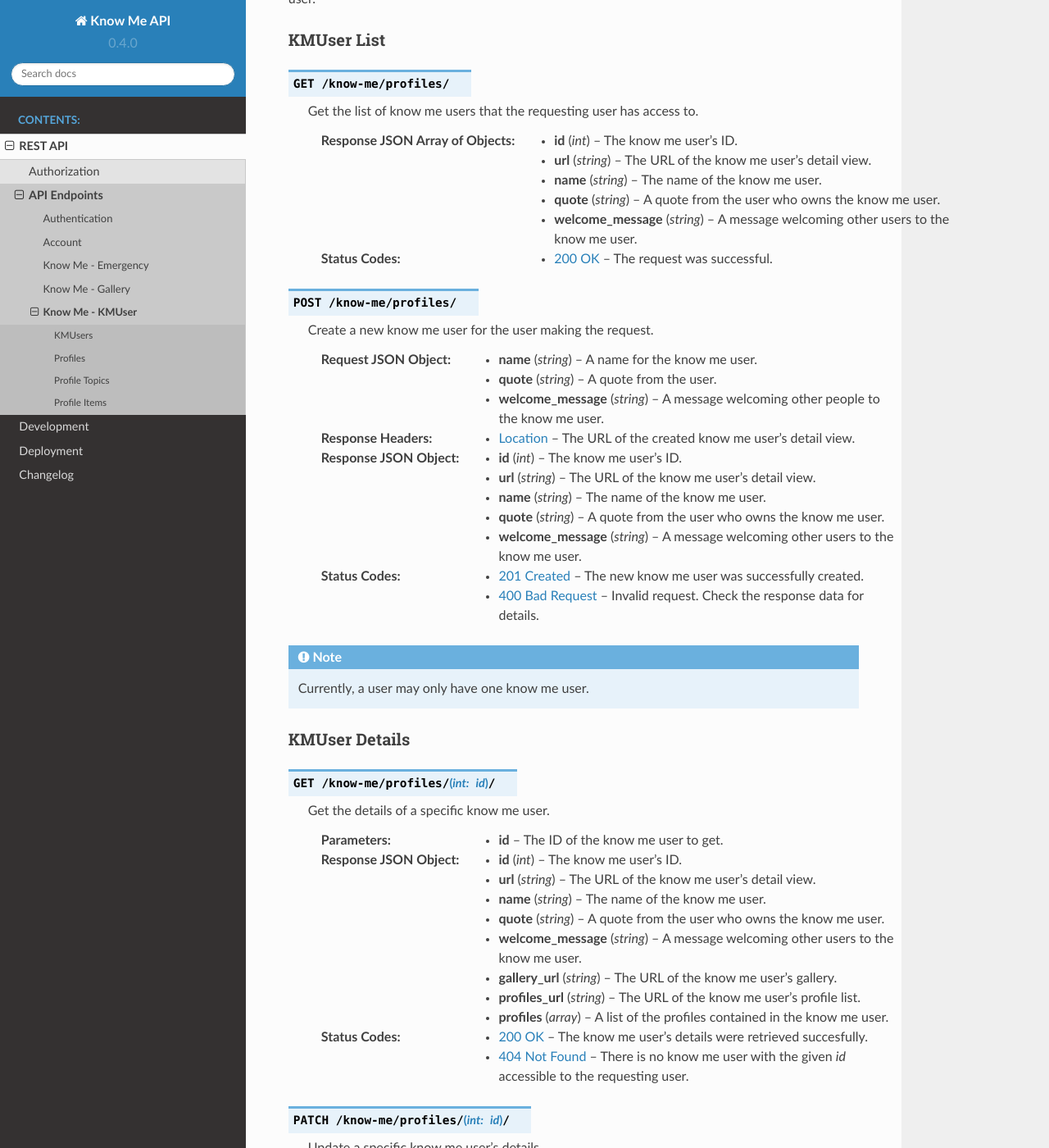
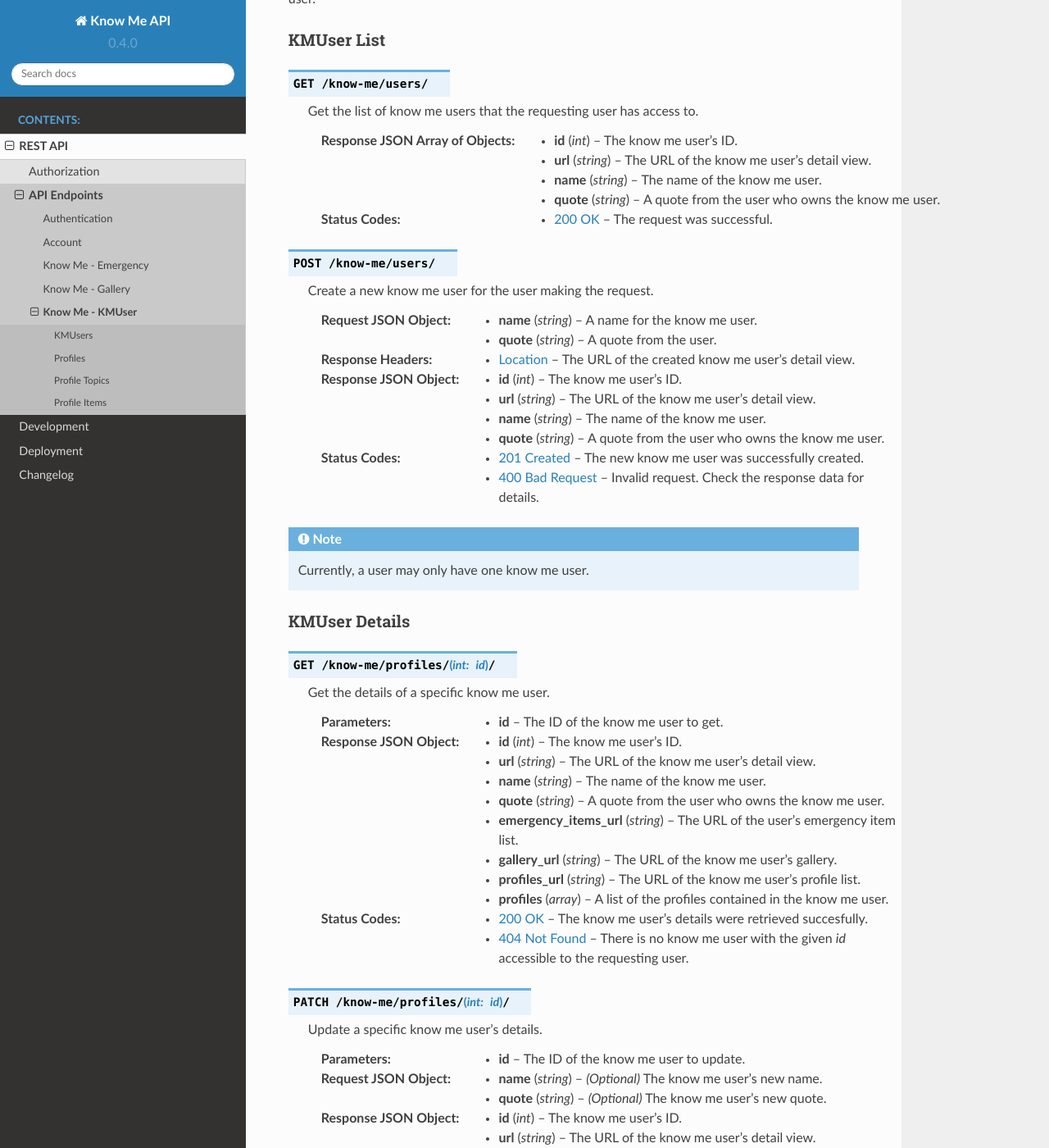
Before and after one commit to knowmetools/km-api, a Sphinx documentation site: the page built from docs/API/know-me-profile.rst, in a window 1280 px wide and 1400 px high, scrolled down 301 px. Shown: the whole window at 82% size. Built offline with Sphinx 7.4.7 and the Read the Docs theme 2.0.0, drawn with Linux system fonts in a browser that asks for light colours; some of the changed text lies outside the part shown.

```diff
--- a/docs/API/know-me-profile.rst
+++ b/docs/API/know-me-profile.rst
@@ -14,7 +14,7 @@ KMUsers are the basis of Know Me. They contain organized sets of information abo
 KMUser List
 ------------
 
-.. http:get:: /know-me/profiles/
+.. http:get:: /know-me/users/
 
     Get the list of know me users that the requesting user has access to.
 
@@ -22,17 +22,15 @@ KMUser List
     :>jsonarr string url: The URL of the know me user's detail view.
     :>jsonarr string name: The name of the know me user.
     :>jsonarr string quote: A quote from the user who owns the know me user.
-    :>jsonarr string welcome_message: A message welcoming other users to the know me user.
 
     :statuscode 200: The request was successful.
 
-.. http:post:: /know-me/profiles/
+.. http:post:: /know-me/users/
 
     Create a new know me user for the user making the request.
 
     :<json string name: A name for the know me user.
     :<json string quote: A quote from the user.
-    :<json string welcome_message: A message welcoming other people to the know me user.
 
     :>header Location: The URL of the created know me user's detail view.
 
@@ -40,7 +38,6 @@ KMUser List
     :>json string url: The URL of the know me user's detail view.
     :>json string name: The name of the know me user.
     :>json string quote: A quote from the user who owns the know me user.
-    :>json string welcome_message: A message welcoming other users to the know me user.
 
     :statuscode 201: The new know me user was successfully created.
     :statuscode 400: Invalid request. Check the response data for details.
@@ -62,7 +59,7 @@ KMUser Details
     :>json string url: The URL of the know me user's detail view.
     :>json string name: The name of the know me user.
     :>json string quote: A quote from the user who owns the know me user.
-    :>json string welcome_message: A message welcoming other users to the know me user.
+    :>json string emergency_items_url: The URL of the user's emergency item list.
     :>json string gallery_url: The URL of the know me user's gallery.
     :>json string profiles_url: The URL of the know me user's profile list.
     :>json array profiles: A list of the profiles contained in the know me user.
@@ -78,13 +75,12 @@ KMUser Details
 
     :<json string name: *(Optional)* The know me user's new name.
     :<json string quote: *(Optional)* The know me user's new quote.
-    :<json string welcome_message: *(Optional)* The know me user's new welcome message.
 
     :>json int id: The know me user's ID.
     :>json string url: The URL of the know me user's detail view.
     :>json string name: The name of the know me user.
     :>json string quote: A quote from the user who owns the know me user.
-    :>json string welcome_message: A message welcoming other users to the know me user.
+    :>json string emergency_items_url: The URL of the know me user's emergency item list.
     :>json string gallery_url: The URL of the know me user's gallery.
     :>json string profiles_url: The URL of the know me user's profile list.
     :>json array profiles: A list of the profiles contained in the know me user.
@@ -204,12 +200,14 @@ Profile Topic List
     :status 200: The profile topic list was succesfully retrieved.
     :status 404: There is no profile with the given ``id`` accessible to the requesting user.
 
-.. http:post:: /know-me/groups/(int:id)/topics/
+.. http:post:: /know-me/profiles/(int:id)/topics/
 
     Create a new profile topic in a particular profile.
 
     :param int id: The ID of the profile to create a topic for.
 
+    :>jsonarr string topics_url: The URL of the given topic's list.
+    :>jsonarr object topics: An object containing the profile's topic.
     :<json string name: A name for the topic.
     :<json int topic_type: An integer representing which type of topic to create.
 
```
Also changed, not shown: other parts of docs/API/know-me-profile.rst (+5 -5 lines), docs/API/know-me-gallery.rst (+4 -4 lines).
